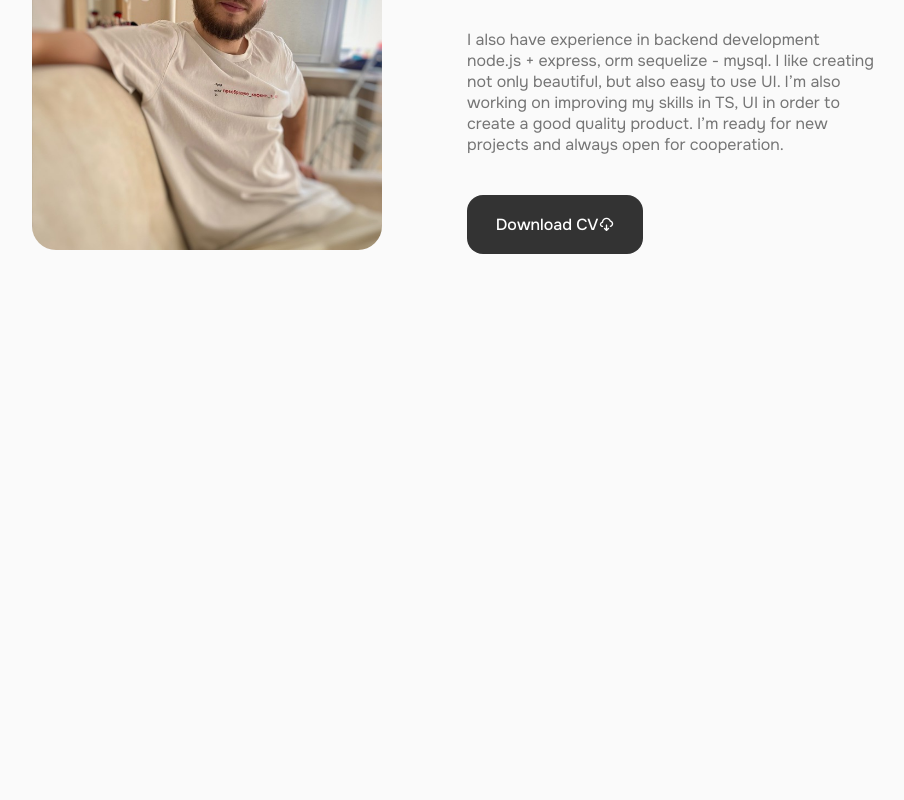
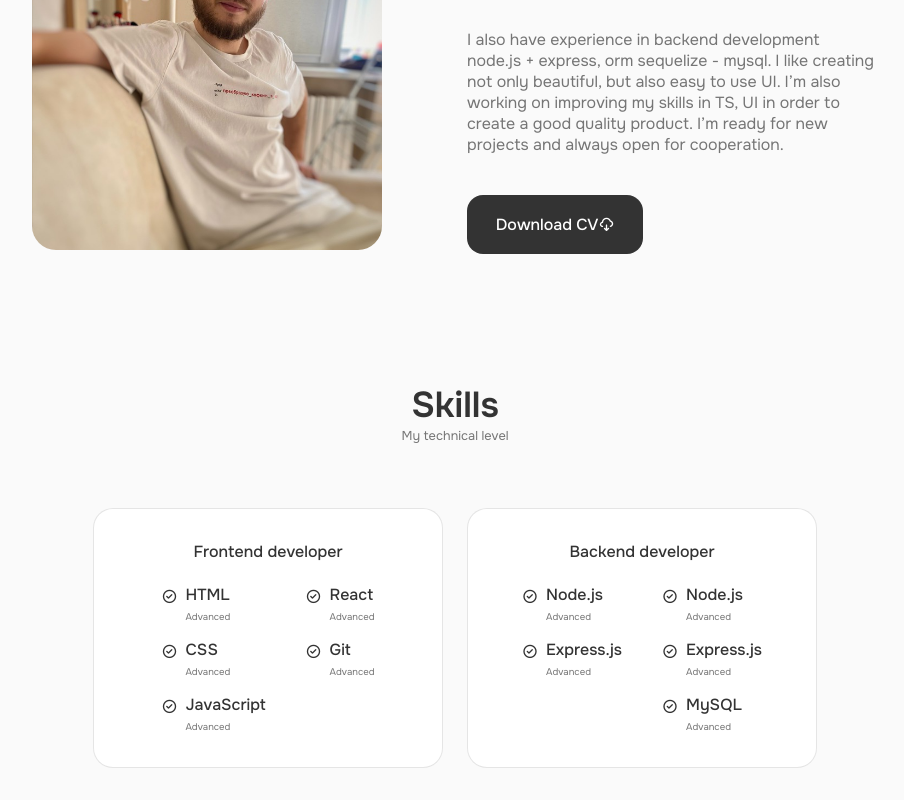
Before and after one commit to posternaka/portfolio, a React (Vite) app: page / in a window 1280 px wide. Shown: the part 871-1671 px from the top of the page, without its empty margins (185-1089 px from the left). Before the commit the page ends 1157 px from the top, so only its background shows below. Built offline with nearby package versions, Linux system fonts and the light colour scheme.

Commit message:
developed and styled section-skills

```diff
--- a/src/App.jsx
+++ b/src/App.jsx
@@ -1,6 +1,8 @@
 import About from './components/about/About';
 import Header from './components/header/Header';
 import Home from './components/home/Home';
+import Skills from './components/skills/Skills';
+
 import './index.css';
 
 const App = () => {
@@ -11,6 +13,7 @@
 			<main className='main'>
 				<Home />
 				<About />
+				<Skills />
 			</main>
 		</>
 	);
--- /dev/null
+++ b/src/components/skills/Backend.jsx
@@ -0,0 +1,60 @@
+const Backend = () => {
+	return (
+		<div className='skills__content'>
+			<h3 className='skills__title'>Backend developer</h3>
+
+			<div className='skills__box'>
+				<div className='skills__group'>
+					<div className='skills__data'>
+						<i className='uil uil-check-circle'></i>
+
+						<div>
+							<h3 className='skills__name'>Node.js</h3>
+							<span className='skills__level'>Advanced</span>
+						</div>
+					</div>
+
+					<div className='skills__data'>
+						<i className='uil uil-check-circle'></i>
+
+						<div>
+							<h3 className='skills__name'>Express.js</h3>
+							<span className='skills__level'>Advanced</span>
+						</div>
+					</div>
+				</div>
+
+				<div className='skills__group'>
+					<div className='skills__data'>
+						<i className='uil uil-check-circle'></i>
+
+						<div>
+							<h3 className='skills__name'>Node.js</h3>
+							<span className='skills__level'>Advanced</span>
+						</div>
+					</div>
+
+					<div className='skills__data'>
+						<i className='uil uil-check-circle'></i>
+
+						<div>
+							<h3 className='skills__name'>Express.js</h3>
+							<span className='skills__level'>Advanced</span>
+						</div>
+					</div>
+
+					<div className='skills__data'>
+						<i className='uil uil-check-circle'></i>
+
+						<div>
+							<h3 className='skills__name'>MySQL</h3>
+							<span className='skills__level'>Advanced</span>
+						</div>
+					</div>
+				</div>
+			</div>
+		</div>
+	);
+};
+
+export default Backend;
--- /dev/null
+++ b/src/components/skills/Frontend.jsx
@@ -0,0 +1,60 @@
+const Frontend = () => {
+	return (
+		<div className='skills__content'>
+			<h3 className='skills__title'>Frontend developer</h3>
+
+			<div className='skills__box'>
+				<div className='skills__group'>
+					<div className='skills__data'>
+						<i className='uil uil-check-circle'></i>
+
+						<div>
+							<h3 className='skills__name'>HTML</h3>
+							<span className='skills__level'>Advanced</span>
+						</div>
+					</div>
+
+					<div className='skills__data'>
+						<i className='uil uil-check-circle'></i>
+
+						<div>
+							<h3 className='skills__name'>CSS</h3>
+							<span className='skills__level'>Advanced</span>
+						</div>
+					</div>
+
+					<div className='skills__data'>
+						<i className='uil uil-check-circle'></i>
+
+						<div>
+							<h3 className='skills__name'>JavaScript</h3>
+							<span className='skills__level'>Advanced</span>
+						</div>
+					</div>
+				</div>
+
+				<div className='skills__group'>
+					<div className='skills__data'>
+						<i className='uil uil-check-circle'></i>
+
+						<div>
+							<h3 className='skills__name'>React</h3>
+							<span className='skills__level'>Advanced</span>
+						</div>
+					</div>
+
+					<div className='skills__data'>
+						<i className='uil uil-check-circle'></i>
+
+						<div>
+							<h3 className='skills__name'>Git</h3>
+							<span className='skills__level'>Advanced</span>
+						</div>
+					</div>
+				</div>
+			</div>
+		</div>
+	);
+};
+
+export default Frontend;
--- /dev/null
+++ b/src/components/skills/Skills.jsx
@@ -0,0 +1,19 @@
+import Backend from './Backend';
+import Frontend from './Frontend';
+import './skills.css';
+
+const Skills = () => {
+	return (
+		<section className='skills section' id='skills'>
+			<h2 className='section__title'>Skills</h2>
+			<span className='section__subtitle'>My technical level</span>
+
+			<div className='skills__container container grid'>
+				<Frontend />
+				<Backend />
+			</div>
+		</section>
+	);
+};
+
+export default Skills;
--- /dev/null
+++ b/src/components/skills/skills.css
@@ -0,0 +1,83 @@
+.skills__container {
+	grid-template-columns: repeat(2, 350px);
+	column-gap: 3rem;
+	justify-content: center;
+}
+
+.skills__content {
+	background-color: var(--container-color);
+	border: 1px solid rgba(0, 0, 0, 0.1);
+	padding: 2rem 4rem;
+	border-radius: 1.25rem;
+}
+
+.skills__title {
+	font-size: var(--normal-font-size);
+	font-weight: var(--font-medium);
+	text-align: center;
+	margin-bottom: var(--mb-1-5);
+}
+
+.skills__box {
+	display: flex;
+	justify-content: center;
+	column-gap: 2.5rem;
+}
+
+.skills__group {
+	display: flex;
+	flex-direction: column;
+	row-gap: 1rem;
+}
+
+.skills__data {
+	display: flex;
+	column-gap: 0.5rem;
+}
+
+.skills .uil-check-circle {
+	font-size: 1rem;
+	color: var(--title-color);
+}
+
+.skills__name {
+	font-size: var(--normal-font-size);
+	font-weight: var(--font-medium);
+	line-height: 18px;
+}
+
+.skills__level {
+	font-size: var(--tiny-font-size);
+}
+
+/* breakpoints */
+@media screen and (max-width: 992px) {
+	.skills__container {
+		grid-template-columns: max-content;
+		row-gap: 2rem;
+	}
+}
+
+@media screen and (max-width: 576px) {
+	.skills__container {
+		grid-template-columns: 1fr;
+	}
+
+	.skills__content {
+		padding: 1.5rem;
+	}
+
+	.skills__name {
+		line-height: 12px;
+	}
+}
+
+@media screen and (max-width: 360px) {
+	.skills__box {
+		column-gap: 1.25rem;
+	}
+
+	.skills__name {
+		font-size: var(--small-font-size);
+	}
+}
```
